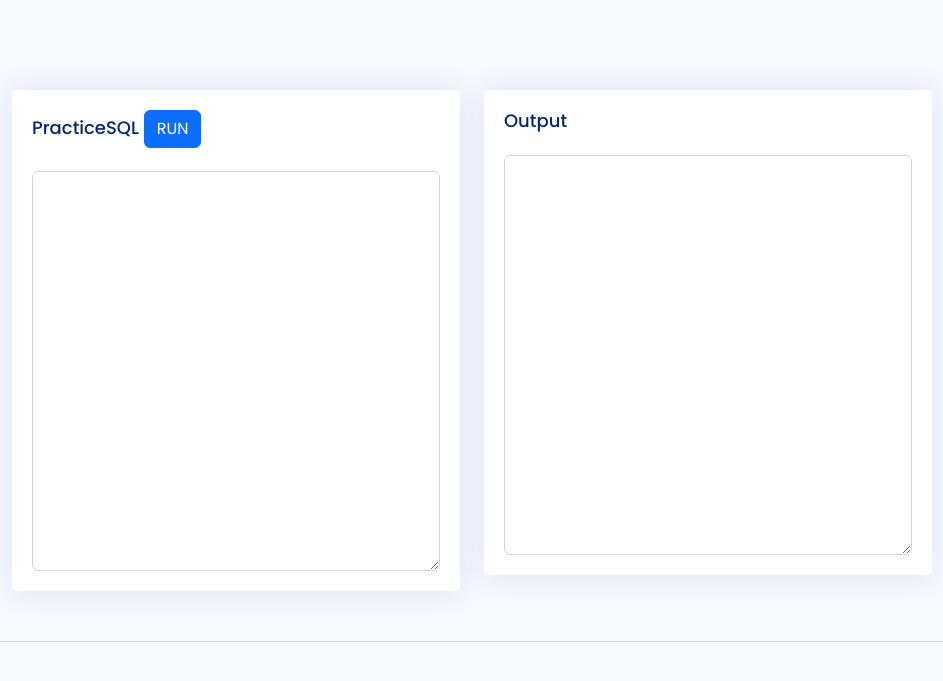
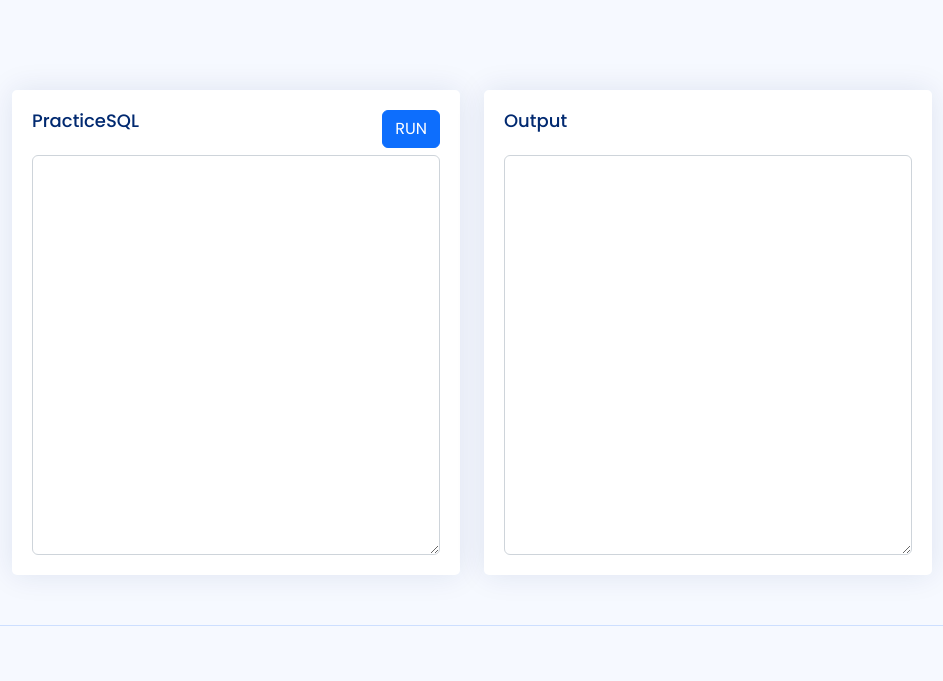
Before and after one commit to korade-hariprasad/PracticeSQL, a PHP site: page /home.php in a window 1280 px wide. Shown: the top 681 px of the page, without its empty margins (318-1261 px from the left). Run offline with PHP 8.4, Linux system fonts and the light colour scheme; some libraries are stand-ins or nearby versions.

Commit message:
Initial commit

```diff
--- a/home.php
+++ b/home.php
@@ -52,19 +52,17 @@
         </ol> -->
             </nav>
         </div><!-- End Page Title -->
-
-        <section class="section">
+        <!--
+        <section class="section"> -->
         <div class="row">
             <div class="col-lg-6">
 
                 <div class="card">
+                    <form>
+                        <div class="card-body">
+                            <h5 class="card-title">PracticeSQL <a href="" type="button" class="btn btn-primary"
+                                    style="float : right">RUN</a></h5>
 
-                        <div class="card-body">
-                            <h5 class="card-title">PracticeSQL  <a href="" type="button" class="btn btn-primary">RUN</a></h5>
-
-
-                            <!-- General Form Elements -->
-                            <form>
                             <div class="row mb-12">
 
                                 <div class="col-sm-12">
@@ -72,9 +70,10 @@
                                 </div>
 
                             </div>
-                            </form><!-- End General Form Elements -->
 
                         </div>
+                    </form>
+
 
                 </div>
 
@@ -103,7 +102,7 @@
 
 
         </div>
-        </section>
+        <!-- </section> -->
 
     </main><!-- End #main -->
 
```
Lines whose indentation alone changed are shown as unchanged.
